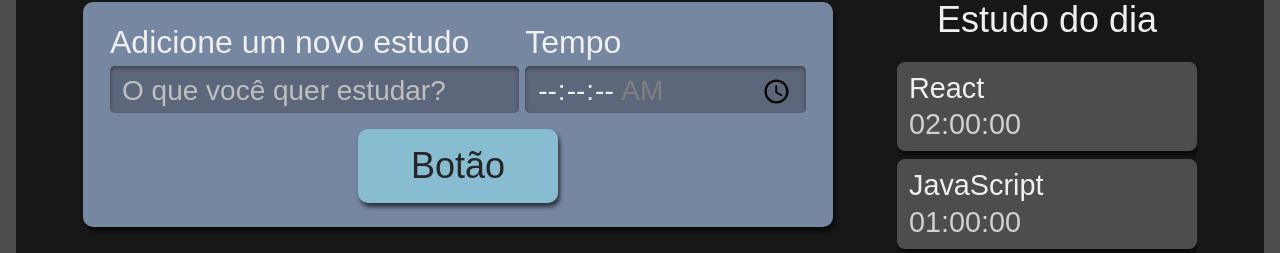
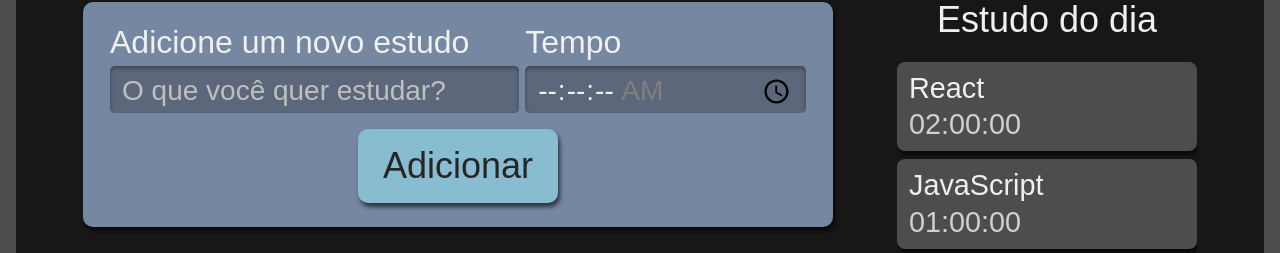
Before and after one commit to LucasBergamini05/Alura-Studies, a React (Create React App) app: page / in a window 1280 px wide. Shown: the part 222-475 px from the top of the page. Built offline with nearby package versions, Linux system fonts and the light colour scheme.

Commit message:
Alterando texto do botão

```diff
--- a/src/components/Botao/index.tsx
+++ b/src/components/Botao/index.tsx
@@ -1,11 +1,15 @@
 import { Component, ReactNode } from 'react';
 import style from './Botao.module.scss'
 
-class Botao extends Component {
+interface IProps {
+  children:  React.ReactNode;
+}
+
+class Botao extends Component<IProps> {
   render(): ReactNode {
     return (
       <button className={style.botao}>
-          Botão
+        {this.props.children}
       </button>
     );
   }
--- a/src/components/Formulario/index.tsx
+++ b/src/components/Formulario/index.tsx
@@ -34,7 +34,7 @@
             required
           />
         </div>
-        <Botao></Botao>
+        <Botao>Adicionar</Botao>
       </form>
     )
   }
```
